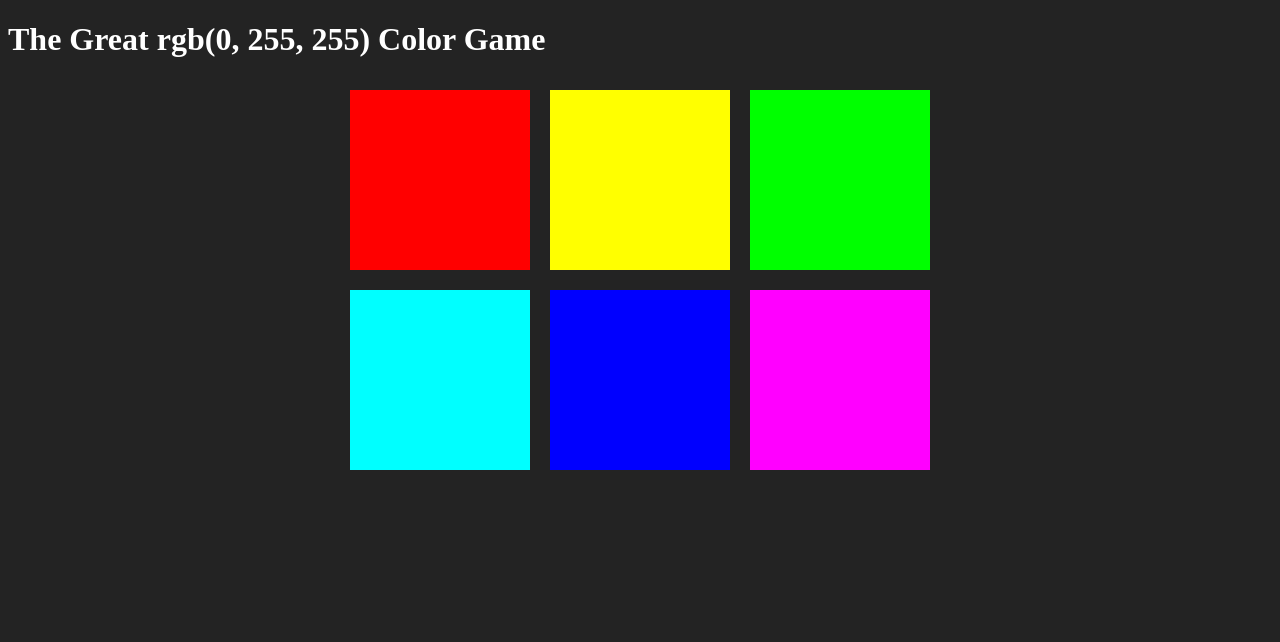
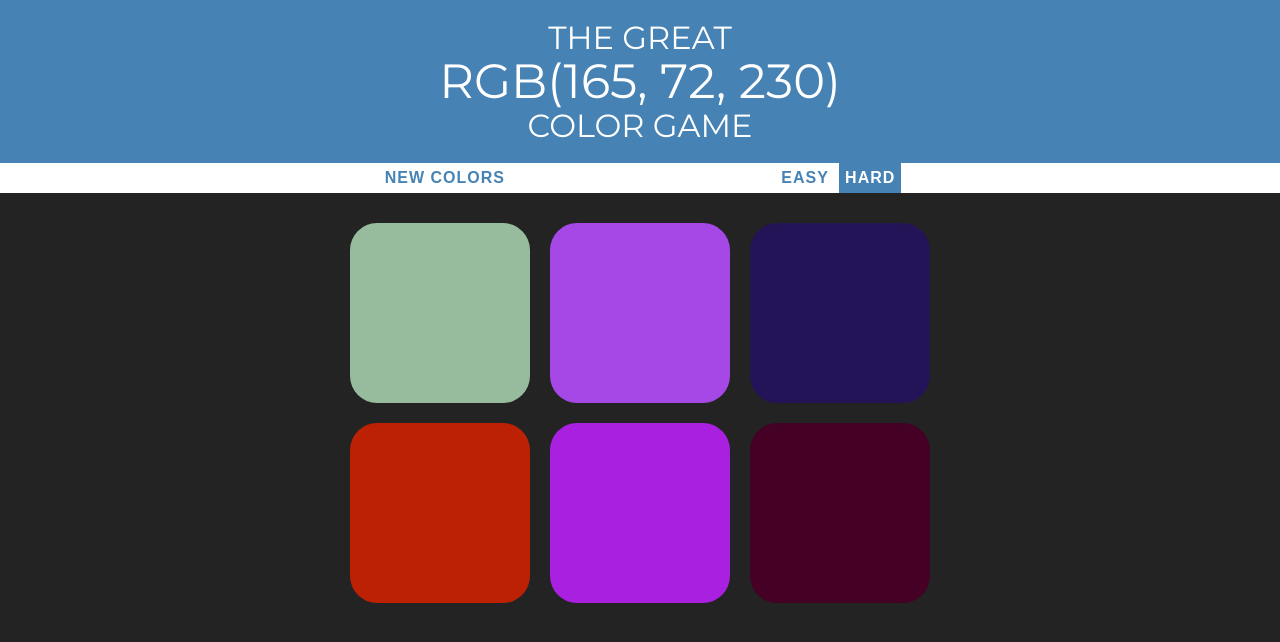
Before and after one commit to duarch/cor, a plain HTML site: page index.html in a window 1280 px wide. Drawn offline with Linux system fonts and the light colour scheme.

Commit message:
add files

```diff
--- a/index.html
+++ b/index.html
@@ -7,7 +7,17 @@
     <link rel="stylesheet" href="style.css">
 </head>
 <body>
-    <h1>The Great <span id="colorDisplay">RGB</span> Color Game</h1>
+    <h1>The Great
+        <br>
+        <span id="colorDisplay">RGB</span>
+        <br>
+        Color Game</h1>
+    <div id="stripe">
+        <button id="reset">New Colors</button>
+        <spam id="message"></spam>
+        <button class="mode">Easy</button>
+        <button class="mode selected">Hard</button>
+    </div>
     <div id="container">
         <div class="square"></div>
         <div class="square"></div>
--- a/main.js
+++ b/main.js
@@ -1,33 +1,118 @@
-var colors = [
-    "rgb(255, 0, 0)",
-    "rgb(255, 255, 0)",
-    "rgb(0, 255, 0)",
-    "rgb(0, 255, 255)",
-    "rgb(0, 0, 255)",
-    "rgb(255, 0, 255)"
-]
+var numSquares = 6;
+var colors = [];
+var pickedColor;
+var squares = document.querySelectorAll(".square");
+var colorDisplay = document.getElementById("colorDisplay");
+var messageDisplay = document.querySelector("#message");
+var h1 = document.querySelector("h1");
+var resetButton = document.querySelector("#reset");
+var modeButtons = document.querySelectorAll(".mode");
 
-var squares = document.querySelectorAll(".square");
-var pickedColor = colors[3];
-var colorDisplay = document.getElementById("colorDisplay");
 
-colorDisplay.textContent = pickedColor;
+init();
 
-for(var i = 0; 1 < squares.length; i++ ){
-    //add inicial colors to squares
-    squares[i].style.backgroundColor = colors[i]
-
-    //add click listeners to squares
-    squares[i].addEventListener("click", function(){
-        //grab color of clicked square
-        var clickedColor = this.style.backgroundColor;
-        //compare color to pickedColor
-        if(clickedColor === pickedColor) {
-            alert("Correct!")
-        } else {
-            alert("WRONG!")
-        }
-    })
+function init() {
+    setupModeButtons();
+    setupSquares();
+    reset();
 }
 
+function setupModeButtons() {
+    for (var i = 0; i < modeButtons.length; i++) {
+        modeButtons[i].addEventListener("click", function () {
+            modeButtons[0].classList.remove("selected");
+            modeButtons[1].classList.remove("selected");
+            this.classList.add("selected");
+            this.textContent === "Easy" ? numSquares = 3 : numSquares = 6;
+            reset();
+        });
+    }
+}
+
+function setupSquares() {
+    for (var i = 0; i < squares.length; i++) {
+        //add click listeners to squares
+        squares[i].addEventListener("click", function () {
+            //grab color of clicked square
+            var clickedColor = this.style.background;
+            //compare color to pickedColor
+            if (clickedColor === pickedColor) {
+                messageDisplay.textContent = "Correct!";
+                resetButton.textContent = "Play Again?"
+                changeColors(clickedColor);
+                h1.style.background = clickedColor;
+            } else {
+                this.style.background = "#232323";
+                messageDisplay.textContent = "Try Again"
+            }
+        });
+    }
+}
+
+
+
+function reset() {
+    colors = generateRandomColors(numSquares);
+    //pick a new random color from array
+    pickedColor = pickColor();
+    //change colorDisplay to match picked Color
+    colorDisplay.textContent = pickedColor;
+    resetButton.textContent = "New Colors"
+    messageDisplay.textContent = "";
+    //change colors of squares
+    for (var i = 0; i < squares.length; i++) {
+        if (colors[i]) {
+            squares[i].style.display = "block"
+            squares[i].style.background = colors[i];
+        } else {
+            squares[i].style.display = "none";
+        }
+    }
+    h1.style.background = "steelblue";
+}
+
+resetButton.addEventListener("click", function () {
+    reset();
+})
+
+function changeColors(color) {
+    //loop through all squares
+    for (var i = 0; i < squares.length; i++) {
+        //change each color to match given color
+        squares[i].style.background = color;
+    }
+}
+
+function pickColor() {
+    var random = Math.floor(Math.random() * colors.length);
+    return colors[random];
+}
+
+function generateRandomColors(num) {
+    //make an array
+    var arr = []
+    //repeat num times
+    for (var i = 0; i < num; i++) {
+        //get random color and push into arr
+        arr.push(randomColor())
+    }
+    //return that array
+    return arr;
+}
+
+function randomColor() {
+    //pick a "red" from 0 - 255
+    var r = Math.floor(Math.random() * 256);
+    //pick a "green" from  0 -255
+    var g = Math.floor(Math.random() * 256);
+    //pick a "blue" from  0 -255
+    var b = Math.floor(Math.random() * 256);
+    return "rgb(" + r + ", " + g + ", " + b + ")";
+}
+
+
 // Fantastico
+
+//Aleatorio em Javascript use math.random
+// Como escolher numeros aleatorio de 1 a 10 em Javascript
+// Math.floor(Math.random() * 10 + 1)
--- a/style.css
+++ b/style.css
@@ -1,10 +1,9 @@
+@import url("https://fonts.googleapis.com/css2?family=Montserrat:ital,wght@0,100;0,200;0,300;0,400;0,500;0,600;0,700;0,800;0,900;1,100;1,200;1,300;1,400;1,500;1,600;1,700;1,800;1,900&display=swap");
+
 body {
   background-color: #232323;
-}
-
-#container {
-    max-width: 600px;
-    margin: 0 auto;
+  margin: 0;
+  font-family: "Montserrat", "Avenir", "sans-serif";
 }
 
 .square {
@@ -13,9 +12,64 @@ body {
   padding-bottom: 30%;
   float: left;
   margin: 1.66%;
+  border-radius: 15%;
+  transition: background 0.6s;
+  --webkit-transition: background 0.6s;
+  -moz-transition: background 0.6s;
+}
+
+#container {
+  max-width: 600px;
+  margin: 20px auto;
 }
 
 h1 {
+  font-weight: normal;
+  text-align: center;
+  line-height: 1.1;
   color: white;
+  background: steelblue;
+  margin: 0;
+  text-transform: uppercase;
+  padding: 20px 0;
+}
 
+#colorDisplay {
+  font-size: 3rem;
 }
+#message {
+  display: inline-block;
+  width: 20%;
+}
+
+#stripe {
+  background-color: #fff;
+  height: 30px;
+  text-align: center;
+  color: black;
+}
+
+.selected {
+    color: white;
+    background: steelblue;
+}
+
+button {
+  border: none;
+  background: none;
+  text-transform: uppercase;
+  height: 100%;
+  font-weight: 700;
+  color: steelblue;
+  letter-spacing: 1px;
+  font-size: inherit;
+  outline: none;
+  transition: all .3s;
+  --webkit-transition: all 0.6s;
+  -moz-transition: all 0.6s;
+}
+
+button:hover {
+  color: white;
+  background: steelblue;
+}
```
Lines whose indentation alone changed are shown as unchanged.
